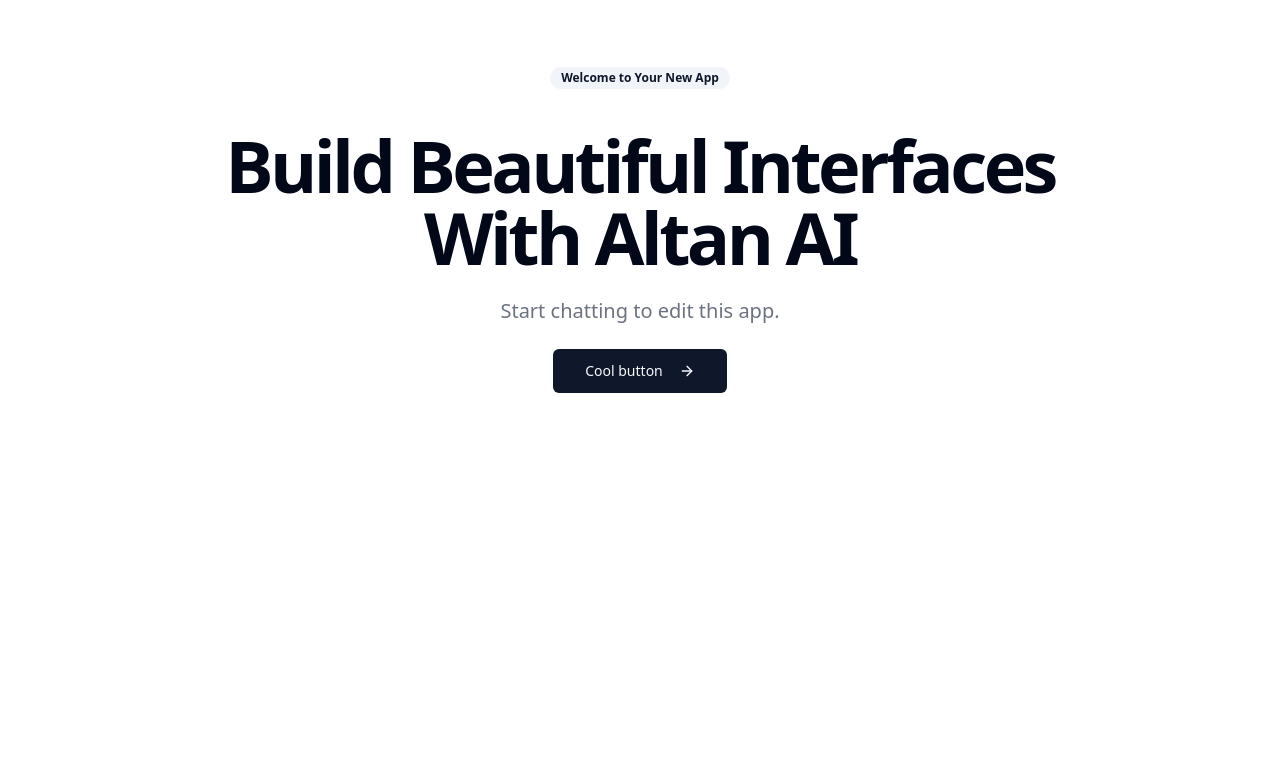
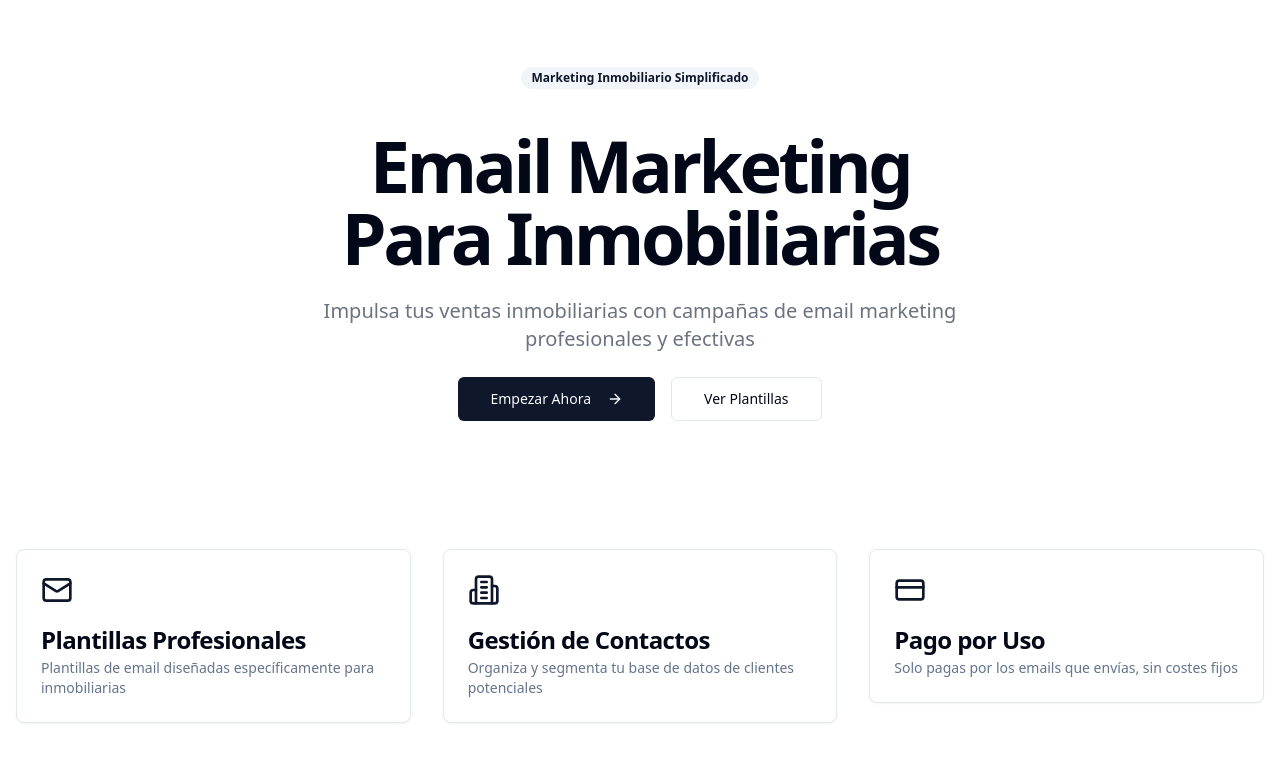
Before and after one commit to altanlabs/999c2e-new-app, a React (Vite) app: page / in a window 1280 px wide. Shown: the top 762 px of the page. Built offline with nearby package versions, Linux system fonts and the light colour scheme; what @radix-ui/themes would draw is missing.

Commit message:
New commit

```diff
--- a/src/pages/index.tsx
+++ b/src/pages/index.tsx
@@ -1,37 +1,151 @@
 import { Badge } from "@/components/ui/badge"
 import { Button } from "@/components/ui/button"
 import { motion } from "framer-motion"
-import { ArrowRight } from "lucide-react"
+import { ArrowRight, Mail, Building2, CreditCard } from "lucide-react"
 import { useNavigate } from "react-router-dom"
-
+import { Card, CardContent, CardDescription, CardHeader, CardTitle } from "@/components/ui/card"
 
 export default function IndexPage() {
   const navigate = useNavigate()
+
+  const features = [
+    {
+      icon: <Mail className="h-8 w-8 text-primary" />,
+      title: "Plantillas Profesionales",
+      description: "Plantillas de email diseñadas específicamente para inmobiliarias"
+    },
+    {
+      icon: <Building2 className="h-8 w-8 text-primary" />,
+      title: "Gestión de Contactos",
+      description: "Organiza y segmenta tu base de datos de clientes potenciales"
+    },
+    {
+      icon: <CreditCard className="h-8 w-8 text-primary" />,
+      title: "Pago por Uso",
+      description: "Solo pagas por los emails que envías, sin costes fijos"
+    }
+  ]
 
   return (
     <div className="container mx-auto px-4 py-16 space-y-32">
       {/* Hero Section */}
       <motion.section
         className="text-center space-y-6"
-        initial={{ opacity: 0 }}
-        animate={{ opacity: 1 }}
+        initial={{ opacity: 0, y: 20 }}
+        animate={{ opacity: 1, y: 0 }}
         transition={{ duration: 0.8 }}
       >
         <Badge variant="secondary" className="mb-4">
-          Welcome to Your New App
+          Marketing Inmobiliario Simplificado
         </Badge>
         <h1 className="text-4xl font-bold tracking-tighter sm:text-5xl md:text-6xl lg:text-7xl">
-          Build Beautiful Interfaces
+          Email Marketing
           <br />
-          With Altan AI
+          Para Inmobiliarias
         </h1>
         <p className="mx-auto max-w-[700px] text-gray-500 md:text-xl dark:text-gray-400">
-          Start chatting to edit this app.
+          Impulsa tus ventas inmobiliarias con campañas de email marketing profesionales y efectivas
         </p>
-        <Button size="lg" className="mt-4" onClick={() => navigate('/')}>
-          Cool button <ArrowRight className="ml-2 h-4 w-4" />
-        </Button>
+        <div className="flex gap-4 justify-center mt-8">
+          <Button size="lg" onClick={() => navigate('/register')}>
+            Empezar Ahora <ArrowRight className="ml-2 h-4 w-4" />
+          </Button>
+          <Button size="lg" variant="outline" onClick={() => navigate('/templates')}>
+            Ver Plantillas
+          </Button>
+        </div>
       </motion.section>
+
+      {/* Features Section */}
+      <section className="grid md:grid-cols-3 gap-8">
+        {features.map((feature, index) => (
+          <motion.div
+            key={index}
+            initial={{ opacity: 0, y: 20 }}
+            animate={{ opacity: 1, y: 0 }}
+            transition={{ duration: 0.5, delay: index * 0.2 }}
+          >
+            <Card>
+              <CardHeader>
+                <div className="mb-4">{feature.icon}</div>
+                <CardTitle>{feature.title}</CardTitle>
+                <CardDescription>{feature.description}</CardDescription>
+              </CardHeader>
+            </Card>
+          </motion.div>
+        ))}
+      </section>
+
+      {/* Pricing Section */}
+      <section className="text-center space-y-12">
+        <div className="space-y-4">
+          <h2 className="text-3xl font-bold">Precios Transparentes</h2>
+          <p className="text-gray-500 dark:text-gray-400">
+            Paga solo por lo que uses, sin sorpresas
+          </p>
+        </div>
+        <div className="grid md:grid-cols-2 lg:grid-cols-3 gap-8 max-w-5xl mx-auto">
+          <Card>
+            <CardHeader>
+              <CardTitle>Plan Básico</CardTitle>
+              <CardDescription>Para inmobiliarias pequeñas</CardDescription>
+            </CardHeader>
+            <CardContent>
+              <div className="space-y-4">
+                <div className="text-3xl font-bold">0.05€ / email</div>
+                <ul className="space-y-2 text-sm">
+                  <li>✓ Acceso a plantillas básicas</li>
+                  <li>✓ Hasta 1,000 contactos</li>
+                  <li>✓ Soporte por email</li>
+                </ul>
+                <Button className="w-full" onClick={() => navigate('/register')}>
+                  Comenzar
+                </Button>
+              </div>
+            </CardContent>
+          </Card>
+
+          <Card>
+            <CardHeader>
+              <CardTitle>Plan Pro</CardTitle>
+              <CardDescription>Para inmobiliarias medianas</CardDescription>
+            </CardHeader>
+            <CardContent>
+              <div className="space-y-4">
+                <div className="text-3xl font-bold">0.03€ / email</div>
+                <ul className="space-y-2 text-sm">
+                  <li>✓ Todas las plantillas</li>
+                  <li>✓ Hasta 10,000 contactos</li>
+                  <li>✓ Soporte prioritario</li>
+                </ul>
+                <Button className="w-full" onClick={() => navigate('/register')}>
+                  Comenzar
+                </Button>
+              </div>
+            </CardContent>
+          </Card>
+
+          <Card>
+            <CardHeader>
+              <CardTitle>Plan Enterprise</CardTitle>
+              <CardDescription>Para grandes inmobiliarias</CardDescription>
+            </CardHeader>
+            <CardContent>
+              <div className="space-y-4">
+                <div className="text-3xl font-bold">Personalizado</div>
+                <ul className="space-y-2 text-sm">
+                  <li>✓ Plantillas personalizadas</li>
+                  <li>✓ Contactos ilimitados</li>
+                  <li>✓ Soporte dedicado 24/7</li>
+                </ul>
+                <Button className="w-full" onClick={() => navigate('/contact')}>
+                  Contactar
+                </Button>
+              </div>
+            </CardContent>
+          </Card>
+        </div>
+      </section>
     </div>
   )
 }
```
Also changed, not shown: 1 other file (tests, documents, lock files or other folders).
